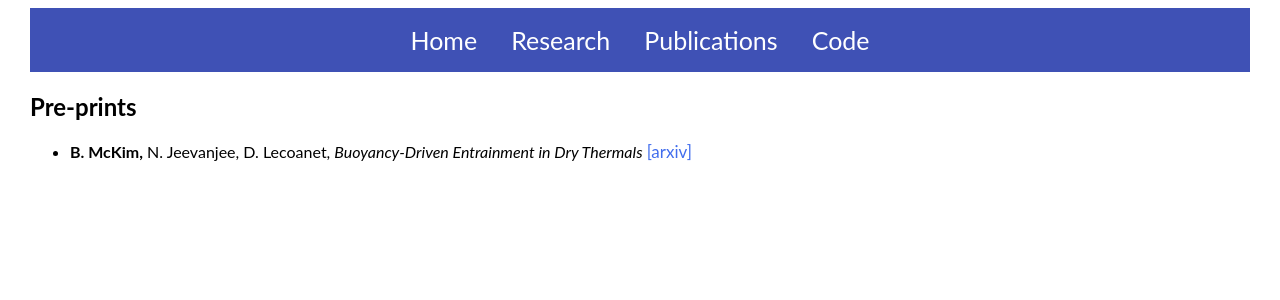
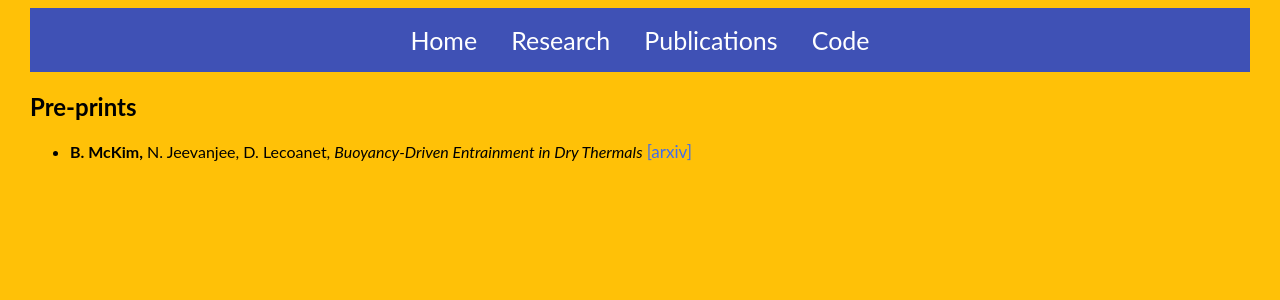
Before and after one commit to mckimb/mckimb.github.io, a Jekyll site: the page built from papers/index.html, in a window 1280 px wide. Shown: the top 300 px of the page. Built offline with Jekyll 4.4.1, drawn with Linux system fonts in a browser that asks for light colours.

Commit message:
Update main.css

```diff
--- a/css/main.css
+++ b/css/main.css
@@ -4,10 +4,11 @@ body {
     font-family: "Lato", sans-serif;
     \\ font-family: "Bitstream Charter";
     \\ background-image: "exoplanet.jpg";
+    background-color: #ffc107;
 }
 /*
 body h2 {
-    \\ color: #e24760;
+    \\ #e24760;
     \\ background-color: #EFCA58;
 }
 
```
